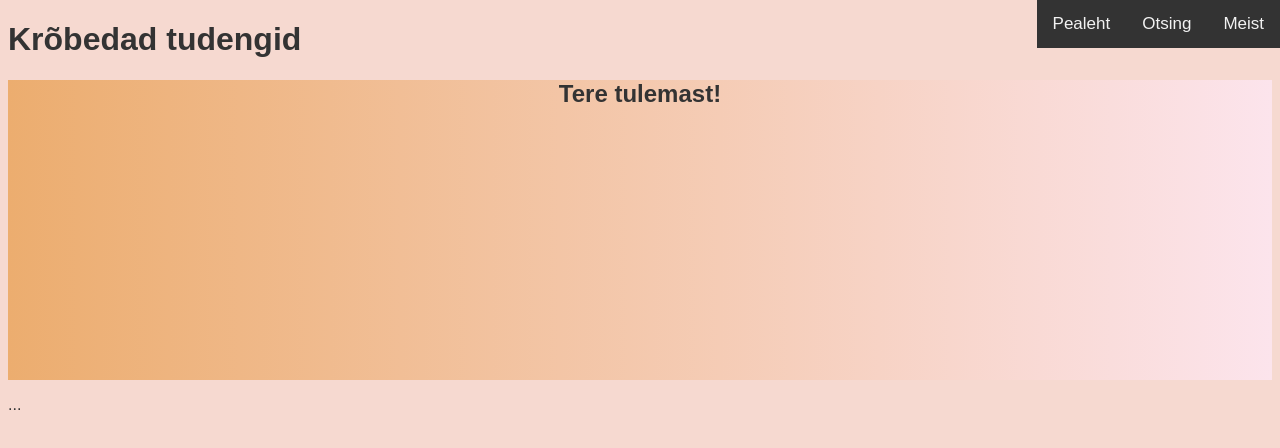
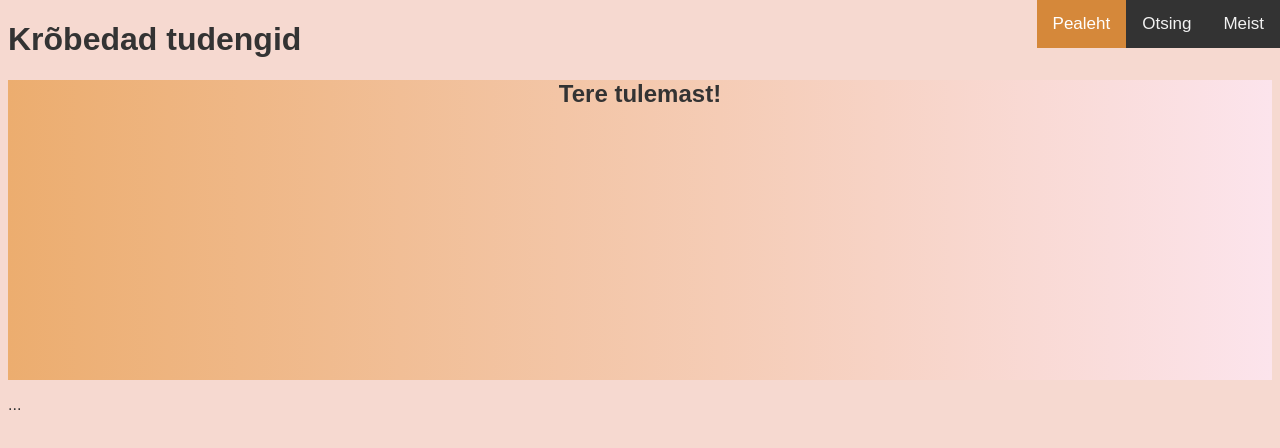
Before and after one commit to NataliPanova/veebileht, a plain HTML site: page index.html in a window 1280 px wide. Drawn offline with Linux system fonts and the light colour scheme.

Commit message:
Muuda valitud lehe värvi navbar-is

```diff
--- a/index.html
+++ b/index.html
@@ -12,7 +12,7 @@
 <body>
 
 <div class="topnav">
-    <a href="index.html">Pealeht</a>
+    <a href="index.html" class="active">Pealeht</a>
     <a href="otsing.html">Otsing</a>
     <a href="meist.html">Meist</a>
 </div>
--- a/main.css
+++ b/main.css
@@ -49,7 +49,7 @@ body {
 
 
 .topnav a.active {
-    background-color: #04AA6D;
+    background-color: #d5883a;
     color: white;
 }
 
```
Also changed, not shown: meist.html (+1 -1 lines), otsing.html (+1 -1 lines).
